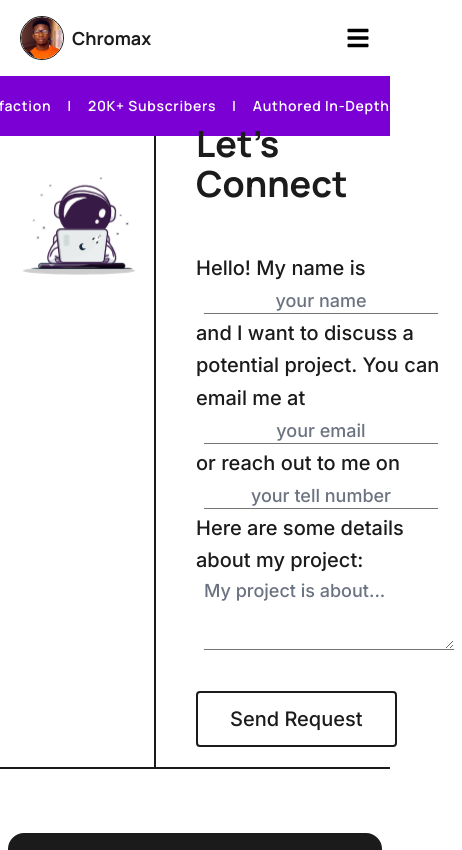
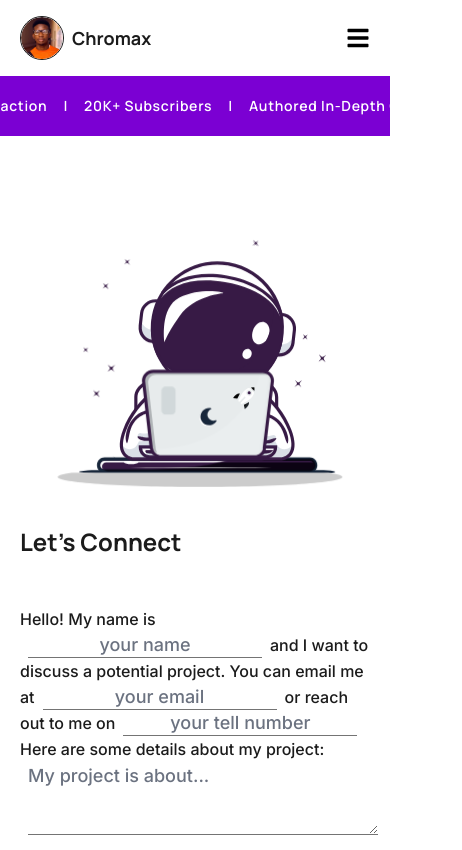
Before and after one commit to Chromax-design/portfolio, a Next.js app: page /contact in a window 390 px wide. Shown: the top 850 px of the page, 462 px wide, since content can reach past the window. Built offline with nearby package versions, Linux system fonts and the light colour scheme.

Commit message:
made contact page responsive

```diff
--- a/src/app/(info)/contact/page.tsx
+++ b/src/app/(info)/contact/page.tsx
@@ -11,12 +11,12 @@ export const metadata: Metadata = {
 
 const ContactPage = () => {
   return (
-    <section className="w-full h-[75vh] border-b-2 border-solid border-dark flex flex-row items-center justify-center text-dark">
-      <div className="inline-block w-2/5 h-full border-solid border-r-2 border-b-dark">
+    <section className="w-full h-auto md:h-[75vh] border-b-2 border-solid border-dark dark:border-light flex flex-col md:flex-row items-center justify-center text-dark dark:text-light">
+      <div className="inline-block w-full sm:w-4/5 md:w-2/5 h-full border-solid md:border-r-2 border-b-dark dark:border-b-light">
         <LottieAnimation />
       </div>
-      <div className="w-3/5 flex flex-col items-start justify-center px-10 pb-8">
-        <h2 className="font-bold capitalize text-4xl">Let&apos;s connect</h2>
+      <div className="w-full md:w-3/5 flex flex-col items-start justify-center px-5 xs:px-10 md:px-16 pb-8">
+        <h2 className="font-bold capitalize text-2xl xs:text-3xl sm:text-4xl">Let&apos;s connect</h2>
         <ContactForm />
       </div>
     </section>
--- a/src/components/Contact/ContactFormcomponent.tsx
+++ b/src/components/Contact/ContactFormcomponent.tsx
@@ -21,39 +21,39 @@ export const ContactForm = () => {
   return (
     <form
       onSubmit={handleSubmit(onSubmit)}
-      className="mt-12 text-xl font-medium leading-relaxed font-inter"
+      className="mt-12 text-base xs:text-lg sm:text-xl font-medium leading-relaxed font-inter"
     >
       Hello! My name is{" "}
       <input
         type="text"
         placeholder="your name"
         {...register("name", { min: 5 })}
-        className="outline-none border-0 p-0 mx-2 focus:ring-0 placeholder:text-center placeholder:text-lg border-b border-gray focus:border-gray"
+        className="outline-none border-0 p-0 mx-2 focus:ring-0 placeholder:text-center placeholder:text-lg border-b border-gray focus:border-gray bg-transparent"
       />
       and I want to discuss a potential project. You can email me at
       <input
         type="email"
         placeholder="your email"
         {...register("email", {})}
-        className="outline-none border-0 p-0 mx-2 focus:ring-0 placeholder:text-center placeholder:text-lg border-b border-gray focus:border-gray"
+        className="outline-none border-0 p-0 mx-2 focus:ring-0 placeholder:text-center placeholder:text-lg border-b border-gray focus:border-gray bg-transparent"
       />
       or reach out to me on
       <input
         type="tel"
         placeholder="your tell number"
         {...register("telnumber", {})}
-        className="outline-none border-0 p-0 mx-2 focus:ring-0 placeholder:text-center placeholder:text-lg border-b border-gray focus:border-gray"
+        className="outline-none border-0 p-0 mx-2 focus:ring-0 placeholder:text-center placeholder:text-lg border-b border-gray focus:border-gray bg-transparent"
       />
       Here are some details about my project:{" "}
       <textarea
         {...register("details", {})}
         rows={3}
-        className="w-full outline-none border-0 p-0 mx-2 focus:ring-0 placeholder:text-lg border-b border-gray focus:border-gray"
+        className="w-full outline-none border-0 p-0 mx-2 focus:ring-0 placeholder:text-lg border-b border-gray focus:border-gray bg-transparent"
         placeholder="My project is about..."
       />
       <input
         type="submit"
-        className="mt-8 font-medium inline-block capitalize text-xl py-3 px-8 border-2 border-solid rounded border-dark cursor-pointer"
+        className="mt-8 font-medium inline-block capitalize text-lg sm:text-xl py-2 sm:py-3 px-6 sm:px-8 border-2 border-solid rounded border-dark dark:border-light cursor-pointer"
         value={"send request"}
       />
     </form>
```
